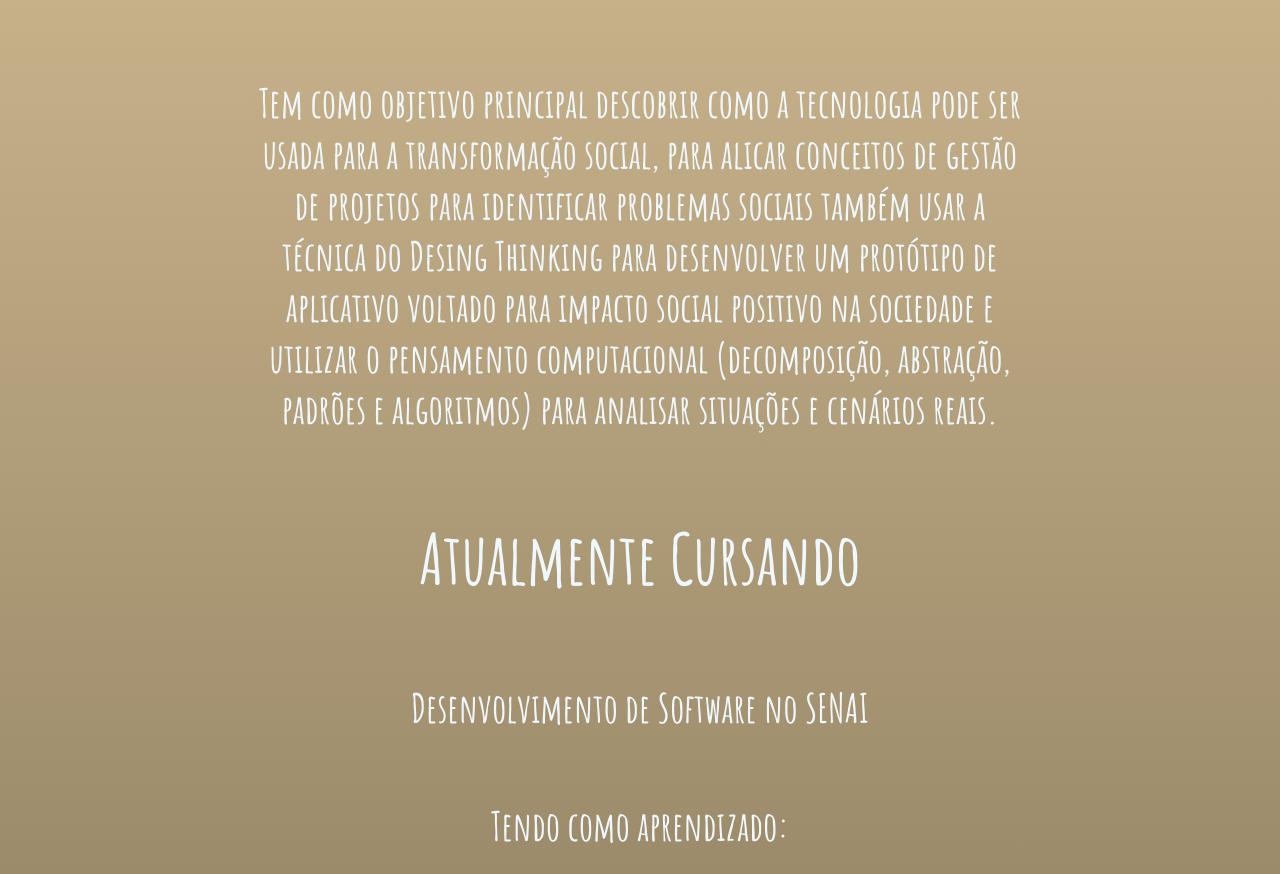
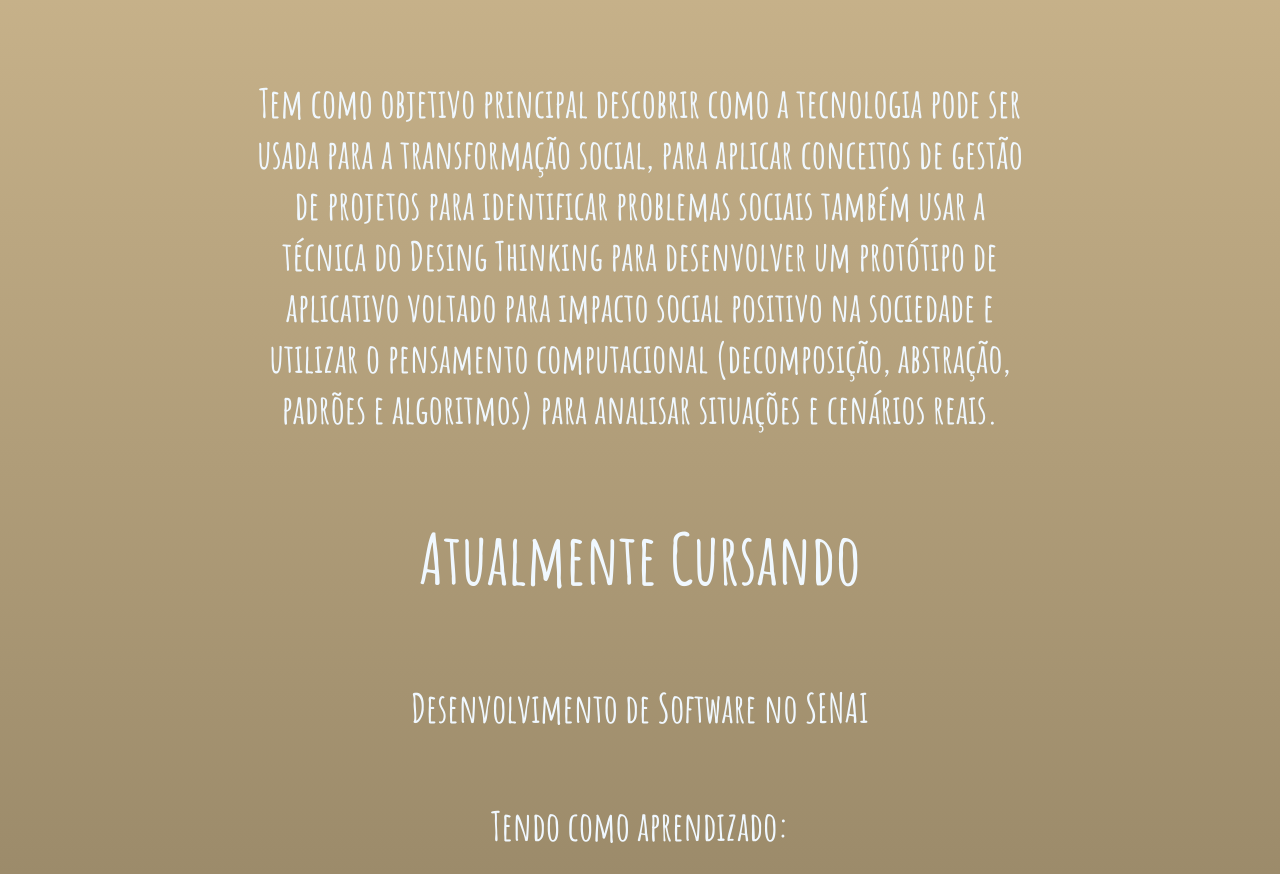
Before and after one commit to TrenksSS/trenksss.github.io, a plain HTML site: page index.html in a window 1280 px wide. Shown: the part 1021-1895 px from the top of the page. Drawn offline with Linux system fonts and the light colour scheme.

Commit message:
mais uma vez 4

```diff
--- a/index.html
+++ b/index.html
@@ -29,7 +29,7 @@
         <div class="cont">
             <h1>Desenvolvimento de aplicativos de impacto</h1>
             <h2>Tem como objetivo principal descobrir como a tecnologia pode ser usada para a transformação social, para
-                alicar conceitos de gestão de projetos para identificar problemas sociais também usar a técnica do
+                aplicar conceitos de gestão de projetos para identificar problemas sociais também usar a técnica do
                 Desing Thinking para desenvolver um protótipo de aplicativo voltado para impacto social positivo na
                 sociedade e utilizar o pensamento computacional (decomposição, abstração, padrões e algoritmos) para
                 analisar situações e cenários reais.</h2>
```
